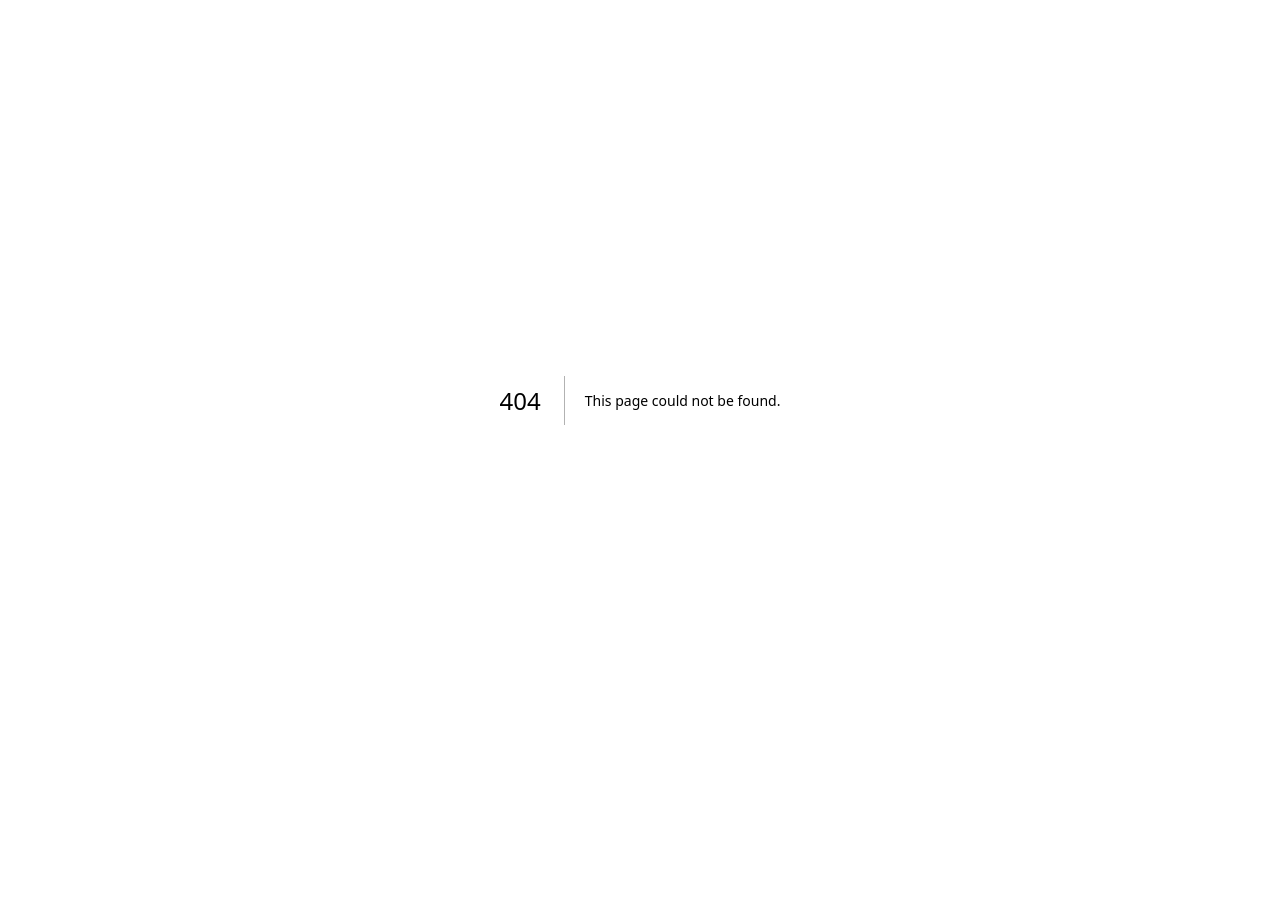
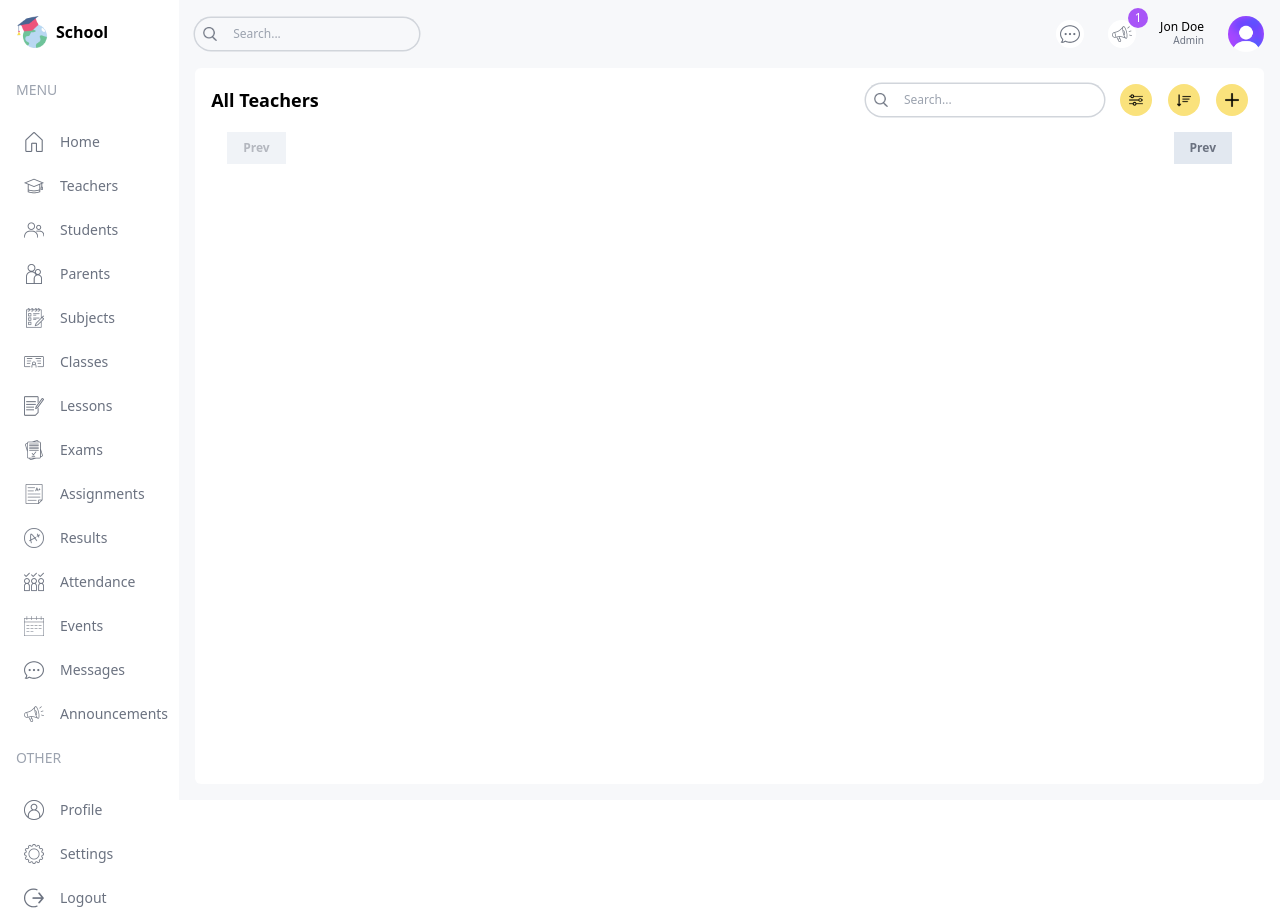
Before and after one commit to hammadsaeed12/school_management-system, a Next.js app: page /list/teachers in a window 1280 px wide. Before the commit this address had no page. Before the commit the page ends 800 px from the top, so only its background shows below. Built offline with nearby package versions, Linux system fonts and the light colour scheme.

Commit message:
Add TableSearch and Pagination components; update dashboard layout and styles

```diff
--- a/src/app/(dashboard)/layout.tsx
+++ b/src/app/(dashboard)/layout.tsx
@@ -22,8 +22,8 @@
         <Menu />
       </div>
       {/* {Right} */}
-      <div className="w-[86%] md:w-[92%] lg:w-[84%] xl:w-[86%] bg-[#F7F8FA] overflow-scroll">
-        <Navbar/>
+      <div className="w-[86%] md:w-[92%] lg:w-[84%] xl:w-[86%] bg-[#F7F8FA] overflow-scroll flex flex-col">
+        <Navbar />
         {children}
 
       </div>
--- /dev/null
+++ b/src/app/(dashboard)/list/teachers/page.tsx
@@ -0,0 +1,35 @@
+import TableSearch from '@/components/TableSearch'
+import React from 'react'
+import Image from "next/image";
+import Pagination from '@/components/Pagination';
+
+const TeacherListPage = () => {
+  return (
+    <div className='bg-white p-4 rounded-md flex-1 m-4 mt-0'>
+      {/* TOP */}
+      <div className='flex items-center justify-between'>
+        <h1 className='hidden md:block text-lg font-semibold'>All Teachers</h1>
+        <div className='flex flex-col md:flex-row items-center gap-4  w-full md:w-auto'>
+          <TableSearch/>
+          <div className='flex items-center gap-4 self-end'>
+            <button className='w-8 h-8 flex items-center justify-center rounded-full bg-lamaYellow'>
+              <Image src='/filter.png' alt='' width={14} height={14}/>
+            </button>
+            <button className='w-8 h-8 flex items-center justify-center rounded-full bg-lamaYellow'>
+              <Image src='/sort.png' alt='' width={14} height={14}/>
+            </button>
+            <button className='w-8 h-8 flex items-center justify-center rounded-full bg-lamaYellow'>
+              <Image src='/plus.png' alt='' width={14} height={14}/>
+            </button>
+          </div>
+        </div>
+      </div>
+      {/* LIST */}
+      <div className=''></div>
+      {/* PAGINATION */}
+      <Pagination/>
+      </div>
+  )
+}
+
+export default TeacherListPage
--- a/src/app/(dashboard)/parent/page.tsx
+++ b/src/app/(dashboard)/parent/page.tsx
@@ -1,7 +1,24 @@
-import React from 'react'
+import Announcement from "@/components/Announcement";
+import BigCalendar from "@/components/BigCalendar";
+import EventCalender from "@/components/EventCalender";
 
-export default function ParentPage() {
+const ParentPage = () => {
   return (
-    <div>ParentPage</div>
-  )
-}
+    <div className="flex-1 p-4 flex gap-4 flex-col xl:flex-row">
+      {/* LEFT */}
+      <div className="w-full xl:w-2/3">
+        <div className="h-full bg-white p-4 rounded-md">
+          <h1 className="text-xl font-semibold">Schedule (John Doe)</h1>
+          <BigCalendar />
+        </div>
+      </div>
+      {/* RIGHT */}
+      <div className="w-full xl:w-1/3 flex flex-col gap-8">
+        <EventCalender />
+        <Announcement />
+      </div>
+    </div>
+  );
+};
+
+export default ParentPage;
--- a/src/app/(dashboard)/student/page.tsx
+++ b/src/app/(dashboard)/student/page.tsx
@@ -1,23 +1,25 @@
-import Announcement from '@/components/Announcement'
-import BigCalendar from '@/components/BigCalendar'
-import EventCalender from '@/components/EventCalender'
-import React from 'react'
+import Announcement from "@/components/Announcement";
+import BigCalendar from "@/components/BigCalendar";
+import EventCalender from "@/components/EventCalender";
 
-export default function StudentPage() {
+
+const StudentPage = () => {
   return (
-   <div className='p-4 flex gap-4 flex-col xl:flex-row'>
+    <div className="p-4 flex gap-4 flex-col xl:flex-row">
       {/* LEFT */}
-    <div className='w-full xl:w-2/3'>
-    <div className='h-full bg-white p-4 rounded-md'>
-      <h1 className='text-xl font-semibold'>Schedule (5A)</h1>
+      <div className="w-full xl:w-2/3">
+        <div className="h-full bg-white p-4 rounded-md">
+          <h1 className="text-xl font-semibold">Schedule (4A)</h1>
           <BigCalendar/>
         </div>
       </div>
       {/* RIGHT */}
       <div className="w-full xl:w-1/3 flex flex-col gap-8">
         <EventCalender />
-        <Announcement/>
+        <Announcement />
       </div>
     </div>
-  )
-}
+  );
+};
+
+export default StudentPage;
--- a/src/app/(dashboard)/teacher/page.tsx
+++ b/src/app/(dashboard)/teacher/page.tsx
@@ -1,6 +1,27 @@
-import React from 'react'
+import Announcement from "@/components/Announcement";
+import BigCalendar from "@/components/BigCalendar";
+import EventCalender from "@/components/EventCalender";
 
-export default function TeacherPage() {
+;
+
+const TeacherPage = () => {
   return (
-    <div >TeacherPage</div> )
-}
+    <div className="flex-1 p-4 flex gap-4 flex-col xl:flex-row">
+      {/* LEFT */}
+      <div className="w-full xl:w-2/3">
+        <div className="h-full bg-white p-4 rounded-md">
+          <h1 className="text-xl font-semibold">Schedule</h1>
+          <BigCalendar />
+        </div>
+      </div>
+      {/* RIGHT */}
+      <div className="w-full xl:w-1/3 flex flex-col gap-8">
+        <EventCalender />
+        <Announcement />
+
+      </div>
+    </div>
+  );
+};
+
+export default TeacherPage;
--- a/src/app/globals.css
+++ b/src/app/globals.css
@@ -2,76 +2,73 @@
 @tailwind components;
 @tailwind utilities;
 
-.react-calendar{
+.react-calendar {
   width: 100% !important;
   border: none !important;
-  font-family: "Inter",sans-serif !important;
+  font-family: "Inter", sans-serif !important;
 }
 
-.react-calendar__navigation__label__labelText{
+.react-calendar__navigation__label__labelText {
   font-weight: 600;
-
 }
 
-.react-calendar__tile--active{
-  background-color: #C3EBFA !important;
+.react-calendar__tile--active {
+  background-color: #c3ebfa !important;
   color: black !important;
-
 }
 
-.rbc-btn-group:first-child{
+.rbc-btn-group:first-child {
   display: none !important;
 }
 
-.rbc-toolbar-label{
+.rbc-toolbar-label {
   text-align: right !important;
   padding: 0px 20px !important;
 }
 
-.rbc-btn-group:last-child{
+.rbc-btn-group:last-child {
   font-size: 13px !important;
 }
 
-.rbc-btn-group:last-child button{
+.rbc-btn-group:last-child button {
   border: none !important;
   background-color: #f1f0ff !important;
   margin-left: 2px !important;
 }
 
-.rbc-toolbar button.rbc-active{
+.rbc-toolbar button.rbc-active {
   background-color: #dbdafe !important;
   box-shadow: none !important;
 }
 
-.rbc-time-view{
+.rbc-time-view {
   border-color: #eee !important;
 }
 
-.rbc-time-header{
+.rbc-time-header {
   display: none !important;
 }
 
-.rbc-time-content{
+.rbc-time-content {
   border: none !important;
 }
 
-.rbc-time-gutter.rbc-time-column{
+.rbc-time-gutter.rbc-time-column {
   font-size: 12px !important;
 }
-.rbc-time-gutter.rbc-time-column .rbc-timeslot-group{
+.rbc-time-gutter.rbc-time-column .rbc-timeslot-group {
   padding: 0px 20px !important;
-
 }
 
-.rbc-timeslot-group{
+.rbc-timeslot-group {
   background-color: #f7fdff !important;
 }
 
-.rbc-day-slot{
+.rbc-day-slot {
   font-size: 14px !important;
 }
 
-.rbc-event{
+.rbc-event {
   border: none !important;
   color: black !important;
   padding: 10px !important;
@@ -79,27 +76,32 @@
   width: 99% !important;
 }
 
-.rbc-event:nth-child(1){
+.rbc-event:nth-child(1) {
   background-color: #e2f8ff !important;
 }
-.rbc-event:nth-child(2){
+.rbc-event:nth-child(2) {
   background-color: #fefce8 !important;
 }
-.rbc-event:nth-child(3){
+.rbc-event:nth-child(3) {
   background-color: #f2f1ff !important;
 }
-.rbc-event:nth-child(4){
+.rbc-event:nth-child(4) {
   background-color: #fdf2fb !important;
 }
-.rbc-event:nth-child(5){
+.rbc-event:nth-child(5) {
   background-color: #e2f8ff !important;
 }
-.rbc-event:nth-child(6){
+.rbc-event:nth-child(6) {
   background-color: #fefce8 !important;
 }
-.rbc-event:nth-child(7){
+.rbc-event:nth-child(7) {
   background-color: #f2f1ff !important;
 }
-.rbc-event:nth-child(8){
+.rbc-event:nth-child(8) {
   background-color: #fdf2fb !important;
 }
+
+.rbc-event-label {
+  color: gray !important;
+  margin-bottom: 5px;
+}
--- a/src/components/BigCalendar.tsx
+++ b/src/components/BigCalendar.tsx
@@ -1,33 +1,34 @@
-"use client"
-import { Calendar, momentLocalizer, View, Views } from 'react-big-calendar'
-import moment from 'moment'
-import { calendarEvents } from '@/lib/data';
-import "react-big-calendar/lib/css/react-big-calendar.css"
-import { useState } from 'react';
+"use client";
 
-const localizer = momentLocalizer(moment)
+import { Calendar, momentLocalizer, View, Views } from "react-big-calendar";
+import moment from "moment";
+import { calendarEvents } from "@/lib/data";
+import "react-big-calendar/lib/css/react-big-calendar.css";
+import { useState } from "react";
+
+const localizer = momentLocalizer(moment);
 
 const BigCalendar = () => {
-  const [view,setView] = useState<View>(Views.WORK_WEEK)
-  const handleOnChangeView=(selectedview:View)=>{
-    setView(selectedview);
-  }
+  const [view, setView] = useState<View>(Views.WORK_WEEK);
+
+  const handleOnChangeView = (selectedView: View) => {
+    setView(selectedView);
+  };
+
   return (
-
     <Calendar
       localizer={localizer}
       events={calendarEvents}
       startAccessor="start"
       endAccessor="end"
-      views={["work_week","day"]}
+      views={["work_week", "day"]}
       view={view}
       style={{ height: "98%" }}
       onView={handleOnChangeView}
-      min={new Date(2025,1,0,8,0,0)}
-      max={new Date(2025,1,0,17,0,0)}
+      min={new Date(2025, 1, 0, 8, 0, 0)}
+      max={new Date(2025, 1, 0, 17, 0, 0)}
     />
-
-  )
-}
+  );
+};
 
 export default BigCalendar;
--- a/src/components/Menu.tsx
+++ b/src/components/Menu.tsx
@@ -1,3 +1,7 @@
+import { role } from "@/lib/data";
+import Image from "next/image";
+import Link from "next/link";
+
 const menuItems = [
   {
     title: "MENU",
@@ -6,51 +10,55 @@
         icon: "/home.png",
         label: "Home",
         href: "/",
-        visible:["admin","teacher","student","parent"]
+        visible: ["admin", "teacher", "student", "parent"],
       },
       {
         icon: "/teacher.png",
         label: "Teachers",
-        href: "/teachers",
-        visible:["admin","teacher"]
+        href: "/list/teachers",
+        visible: ["admin", "teacher"],
       },
       {
         icon: "/student.png",
         label: "Students",
-        href: "/students",
-        visible:["admin","teacher"]
+        href: "/list/students",
+        visible: ["admin", "teacher"],
       },
-
       {
         icon: "/parent.png",
         label: "Parents",
-        href: "/parents",
-        visible:["admin","teacher"]
+        href: "/list/parents",
+        visible: ["admin", "teacher"],
       },
-
+      {
+        icon: "/subject.png",
+        label: "Subjects",
+        href: "/list/subjects",
+        visible: ["admin"],
+      },
       {
         icon: "/class.png",
         label: "Classes",
-        href: "/classes",
-        visible:["admin"]
+        href: "/list/classes",
+        visible: ["admin", "teacher"],
       },
       {
         icon: "/lesson.png",
         label: "Lessons",
-        href: "/lessons",
-        visible:["admin","teacher"]
+        href: "/list/lessons",
+        visible: ["admin", "teacher"],
       },
       {
         icon: "/exam.png",
         label: "Exams",
-        href: "/exams",
-        visible:["admin","teacher","student","parent"]
+        href: "/list/exams",
+        visible: ["admin", "teacher", "student", "parent"],
       },
       {
         icon: "/assignment.png",
         label: "Assignments",
-        href: "/assignments",
-        visible:["admin","teacher","student","parent"]
+        href: "/list/assignments",
+        visible: ["admin", "teacher", "student", "parent"],
       },
       {
         icon: "/result.png",
@@ -61,61 +69,55 @@
       {
         icon: "/attendance.png",
         label: "Attendance",
-        href: "/attendance",
-        visible:["admin","teacher","student","parent"]
+        href: "/list/attendance",
+        visible: ["admin", "teacher", "student", "parent"],
       },
       {
         icon: "/calendar.png",
-        label: "Calender",
-        href: "/calender",
-        visible:["admin","teacher","student","parent"]
+        label: "Events",
+        href: "/list/events",
+        visible: ["admin", "teacher", "student", "parent"],
       },
       {
         icon: "/message.png",
         label: "Messages",
-        href: "/messages",
-        visible:["admin","teacher","student","parent"]
+        href: "/list/messages",
+        visible: ["admin", "teacher", "student", "parent"],
       },
       {
         icon: "/announcement.png",
         label: "Announcements",
-        href: "/announcements",
-        visible:["admin","teacher","student","parent"]
+        href: "/list/announcements",
+        visible: ["admin", "teacher", "student", "parent"],
       },
     ],
   },
-
   {
     title: "OTHER",
     items: [
       {
         icon: "/profile.png",
-        label: "profile",
+        label: "Profile",
         href: "/profile",
-        visible:["admin","teacher","student","parent"]
+        visible: ["admin", "teacher", "student", "parent"],
       },
       {
         icon: "/setting.png",
         label: "Settings",
         href: "/settings",
-        visible:["admin","teacher","student","parent"]
+        visible: ["admin", "teacher", "student", "parent"],
       },
       {
         icon: "/logout.png",
         label: "Logout",
         href: "/logout",
-        visible:["admin","teacher","student","parent"]
+        visible: ["admin", "teacher", "student", "parent"],
       },
     ],
   },
 ];
 
-import Link from "next/link";
-import Image from "next/image";
-import React from "react";
-import { role } from "@/lib/data";
-
-export default function Menu() {
+const Menu = () => {
   return (
     <div className="mt-4 text-sm">
       {menuItems.map((i) => (
@@ -124,17 +126,23 @@
             {i.title}
           </span>
           {i.items.map((item) => {
-            if(item.visible.includes(role)){
+            if (item.visible.includes(role)) {
               return (
-                <Link href={item.href} key={item.label} className="flex items-center justify-center lg:justify-start gap-4 text-gray-500 py-2 md:px-2 rounded-md hover:bg-lamaSkyLight">
+                <Link
+                  href={item.href}
+                  key={item.label}
+                  className="flex items-center justify-center lg:justify-start gap-4 text-gray-500 py-2 md:px-2 rounded-md hover:bg-lamaSkyLight"
+                >
                   <Image src={item.icon} alt="" width={20} height={20} />
                   <span className="hidden lg:block">{item.label}</span>
                 </Link>
-              )
+              );
             }
           })}
         </div>
       ))}
     </div>
   );
-}
+};
+
+export default Menu;
--- /dev/null
+++ b/src/components/Pagination.tsx
@@ -0,0 +1,12 @@
+import React from 'react'
+
+const Pagination = () => {
+  return (
+    <div className='p-4 flex items-center justify-between text-gray-500'>
+        <button disabled className='py-2 px-4 roundend-md bg-slate-200 text-xs font-semibold disabled:opacity-50 disabled:cursor-not-allowed'>Prev</button>
+        <button  className='py-2 px-4 roundend-md bg-slate-200 text-xs font-semibold disabled:opacity-50 disabled:cursor-not-allowed'>Prev</button>
+    </div>
+  )
+}
+
+export default Pagination
--- /dev/null
+++ b/src/components/TableSearch.tsx
@@ -0,0 +1,12 @@
+import React from 'react'
+import Image from "next/image";
+const TableSearch = () => {
+  return (
+   <div className='w-full md:w-auto flex items-center gap-2 text-xs rounded-full ring-[1.5px] ring-gray-300 px-2'>
+           <Image src='/search.png' alt='' width={14} height={14} />
+           <input type="text" placeholder='Search...' className='w-[200px] p-2 bg-transparent outline-none' />
+         </div>
+  )
+}
+
+export default TableSearch
```
Lines whose indentation alone changed are shown as unchanged.
